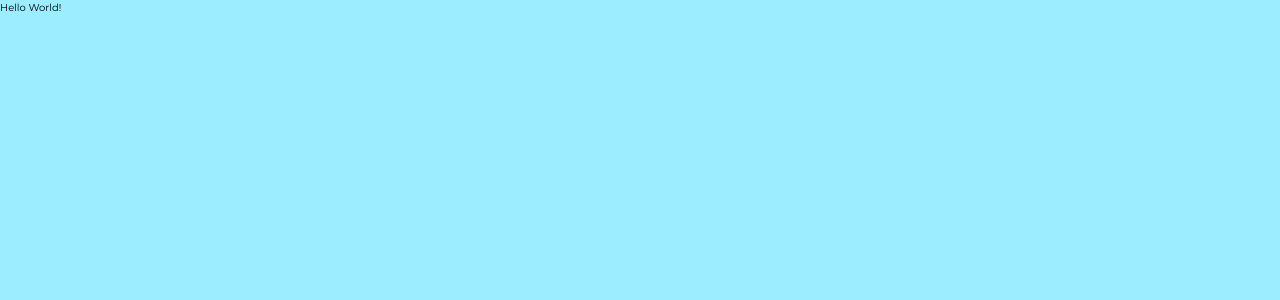
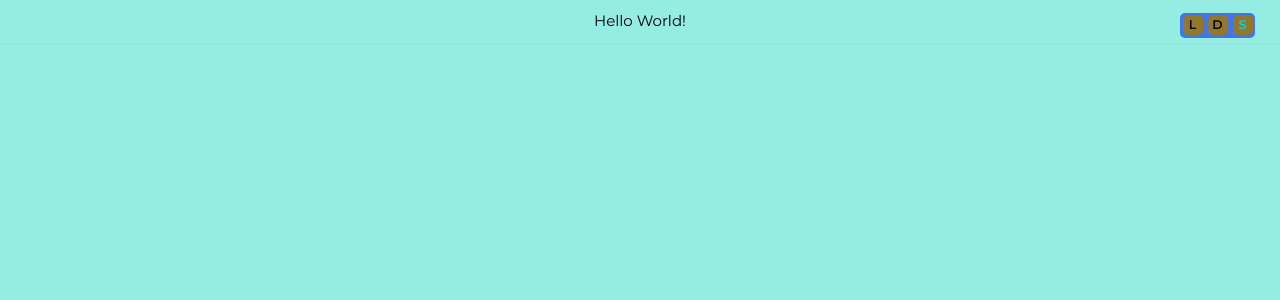
Before and after one commit to Coastal-Coders/lindaflor-ecommerce, a Next.js app: page / in a window 1280 px wide. Shown: the top 300 px of the page. Built offline with nearby package versions, Linux system fonts and the light colour scheme.

Commit message:
feat(theme): add initial implementation of theme switch using TW

```diff
--- a/package.json
+++ b/package.json
@@ -14,7 +14,8 @@
     "cy:run": "cypress run",
     "test:watch": "npm test --watch",
     "lint": "eslint src --max-warnings=0",
-    "generate": "npx plop --plopfile generators/plopfile.js"
+    "generate": "npx plop --plopfile generators/plopfile.js",
+    "concurrently": "concurrently \"npm run test\" \"npm run lint\""
   },
   "husky": {
     "hooks": {
@@ -64,7 +65,7 @@
     "eslint-plugin-prettier": "^5.1.3",
     "eslint-plugin-react": "^7.34.1",
     "eslint-plugin-react-hooks": "^4.6.2",
-    "eslint-plugin-tailwindcss": "^3.16.0",
+    "eslint-plugin-tailwindcss": "^3.17.0",
     "husky": "^9.0.11",
     "jest": "^29.7.0",
     "jest-environment-jsdom": "^29.7.0",
--- /dev/null
+++ b/src/app/ThemeToggle.tsx
@@ -0,0 +1,29 @@
+'use client';
+
+import useTheme from './useTheme';
+
+const ThemeToggle = () => {
+  const { theme, setTheme } = useTheme();
+
+  const options = [
+    { icon: 'L', text: 'light' },
+    { icon: 'D', text: 'dark' },
+    { icon: 'S', text: 'system' },
+  ];
+
+  return (
+    <div className='fixed right-10 top-5 rounded-lg bg-secondary'>
+      {options?.map((opt) => (
+        <button
+          key={opt.text}
+          onClick={() => setTheme(opt.text)}
+          className={`${theme === opt.text && 'text-tertiary'} m-1 size-8 rounded-lg bg-primary text-xl font-bold text-content`}
+        >
+          {opt.icon}
+        </button>
+      ))}
+    </div>
+  );
+};
+
+export default ThemeToggle;
--- a/src/app/layout.tsx
+++ b/src/app/layout.tsx
@@ -1,4 +1,5 @@
 import type { Metadata } from 'next';
+
 import '@/styles/globals.css';
 
 export const metadata: Metadata = {
@@ -11,8 +12,25 @@ export default function RootLayout({
 }: Readonly<{
   children: React.ReactNode;
 }>) {
+  // Set theme on page load to avoid flash of unstyled content (FOUC)
+  const themeScript = `
+  (function() {
+    const theme = localStorage.getItem('theme');
+    if (theme === 'dark' || (!theme && window.matchMedia('(prefers-color-scheme: dark)').matches)) {
+      document.documentElement.classList.add('dark');
+    } else {
+      document.documentElement.classList.remove('dark');
+    }
+  })();
+  `;
   return (
-    <html lang='pt'>
+    <html
+      lang='pt-BR'
+      className=''
+    >
+      <head>
+        <script dangerouslySetInnerHTML={{ __html: themeScript }} />
+      </head>
       <body>{children}</body>
     </html>
   );
--- a/src/app/page.tsx
+++ b/src/app/page.tsx
@@ -1,7 +1,11 @@
+import * as S from './styles';
+import ThemeToggle from './ThemeToggle';
+
 export default function Home() {
   return (
-    <main>
-      <div>Hello World!</div>
+    <main className='min-h-screen'>
+      <ThemeToggle />
+      <S.Test>Hello World!</S.Test>
     </main>
   );
 }
--- /dev/null
+++ b/src/app/styles.ts
@@ -0,0 +1,9 @@
+import styled from 'tailwind-styled-components';
+
+export const Test = styled.div`
+  p-4
+  text-center
+  text-2xl
+  text-content
+  shadow-sm
+`;
--- /dev/null
+++ b/src/app/useTheme.ts
@@ -0,0 +1,58 @@
+import { useEffect, useState } from 'react';
+
+const useTheme = () => {
+  const [theme, setTheme] = useState('system');
+
+  useEffect(() => {
+    const savedTheme = localStorage.getItem('theme') || 'system';
+
+    const applyTheme = (theme: string) => {
+      document.documentElement.classList.remove('light', 'dark');
+      if (theme === 'system') {
+        const systemTheme = window.matchMedia('(prefers-color-scheme: dark)').matches
+          ? 'dark'
+          : 'light';
+        document.documentElement.classList.add(systemTheme);
+      } else {
+        document.documentElement.classList.add(theme);
+      }
+    };
+
+    applyTheme(savedTheme);
+    setTheme(savedTheme);
+
+    if (savedTheme === 'system') {
+      const handleSystemThemeChange = (e: MediaQueryListEvent) => {
+        const newSystemTheme = e.matches ? 'dark' : 'light';
+        document.documentElement.classList.remove('light', 'dark');
+        document.documentElement.classList.add(newSystemTheme);
+      };
+
+      const mediaQuery = window.matchMedia('(prefers-color-scheme: dark)');
+      mediaQuery.addEventListener('change', handleSystemThemeChange);
+
+      return () => {
+        mediaQuery.removeEventListener('change', handleSystemThemeChange);
+      };
+    }
+  }, []);
+
+  const handleThemeChange = (newTheme: string) => {
+    document.documentElement.classList.remove('light', 'dark');
+    if (newTheme === 'system') {
+      localStorage.removeItem('theme');
+      const systemTheme = window.matchMedia('(prefers-color-scheme: dark)').matches
+        ? 'dark'
+        : 'light';
+      document.documentElement.classList.add(systemTheme);
+    } else {
+      localStorage.setItem('theme', newTheme);
+      document.documentElement.classList.add(newTheme);
+    }
+    setTheme(newTheme);
+  };
+
+  return { theme, setTheme: handleThemeChange };
+};
+
+export default useTheme;
--- a/src/styles/globals.css
+++ b/src/styles/globals.css
@@ -34,7 +34,18 @@
   }
 
   :root {
-    --color-primary: 155 237 255;
+    --color-background: 149 236 226;
+    --color-content: 0 0 0;
+    --color-primary: 146 120 42;
+    --color-secondary: 68 117 231;
+    --color-tertiary: 15 208 230;
+  }
+  .dark {
+    --color-background: 45 45 45;
+    --color-content: 255 255 255;
+    --color-primary: 146 120 42;
+    --color-secondary: 68 117 231;
+    --color-tertiary: 15 208 230;
   }
 
   * {
@@ -51,7 +62,7 @@
   }
 
   body {
-    background-color: rgb(var(--color-primary));
+    background-color: rgb(var(--color-background));
   }
 
   body,
--- a/tailwind.config.js
+++ b/tailwind.config.js
@@ -2,39 +2,64 @@
 
 module.exports = {
   content: ['./src/components/**/*.{js,ts,jsx,tsx,mdx}', './src/app/**/*.{js,ts,jsx,tsx,mdx}'],
+  darkMode: 'class',
   theme: {
+    fontWeight: {
+      thin: 100,
+      extralight: 200,
+      light: 300,
+      normal: 400,
+      medium: 500,
+      semibold: 600,
+      bold: 700,
+      extrabold: 800,
+      black: 900,
+    },
+    fontSize: {
+      xs: '0.75rem',
+      sm: '0.875rem',
+      base: '1rem',
+      lg: '1.125rem',
+      xl: '1.25rem',
+      '2xl': '1.5rem',
+      '3xl': '1.875rem',
+      '4xl': '2.25rem',
+      '5xl': '3rem',
+      '6xl': '3.75rem',
+      '7xl': '4.5rem',
+      '8xl': '6rem',
+      '9xl': '8rem',
+    },
+    screens: {
+      sm: { max: '360px' },
+      md: { min: '361px', max: '728px' },
+      lg: { min: '729px', max: '1024px' },
+      xl: { min: '1025px', max: '1920px' },
+      '2xl': { min: '1921px' },
+    },
+
     extend: {
       boxShadow: { default: '0 8px 8px rgba(0, 0, 0, 0.08)' },
       borderRadius: { default: '0.4rem' },
       fontFamily: {
         Montserrat: ['Montserrat', 'sans-serif', 'serif', 'cursive', 'fantasy'],
       },
-      fontWeight: { light: 300, normal: 400, bold: 600 },
-      fontSize: {
-        xxxxsmall: '0.8rem',
-        xxxsmall: '1.2rem',
-        xxsmall: '1.4rem',
-        xsmall: '1.6rem',
-        small: '2rem',
-        medium: '2.4rem',
-        large: '3.2rem',
-        xlarge: '4rem',
-        xxlarge: '4.8rem',
-        xxxlarge: '5.6rem',
-        huge: '6.4rem',
+      spacing: {
+        xs: '0.8rem',
+        sm: '1rem',
+        base: '1.6rem',
+        lg: '2.4rem',
+        xl: '3.2rem',
+        '2xl': '4.0rem',
+        '3xl': '4.8rem',
+        '4xl': '5.6rem',
       },
       colors: {
+        background: 'rgb(var(--color-background) / <alpha-value>)',
+        content: 'rgb(var(--color-content) / <alpha-value>)',
         primary: 'rgb(var(--color-primary) / <alpha-value>)',
-      },
-      spacing: {
-        xxxsmall: '0.8rem',
-        xxsmall: '1rem',
-        xsmall: '1.6rem',
-        small: '2.4rem',
-        medium: '3.2rem',
-        large: '4.0rem',
-        xlarge: '4.8rem',
-        xxlarge: '5.6rem',
+        secondary: 'rgb(var(--color-secondary) / <alpha-value>)',
+        tertiary: 'rgb(var(--color-tertiary) / <alpha-value>)',
       },
     },
   },
--- a/tsconfig.json
+++ b/tsconfig.json
@@ -23,6 +23,6 @@
       "@/*": ["./src/*"]
     }
   },
-  "include": ["next-env.d.ts", "**/*.ts", "**/*.tsx", ".next/types/**/*.ts"],
+  "include": ["next-env.d.ts", "**/*.ts", "**/*.tsx", ".next/types/**/*.ts", "**/*.js", "**/*.jsx"],
   "exclude": ["node_modules", "cypress"]
 }
```
Also changed, not shown: generators/plopfile.js (+8 -8 lines), .prettierrc.json, 2 other files (tests, documents, lock files or other folders).
